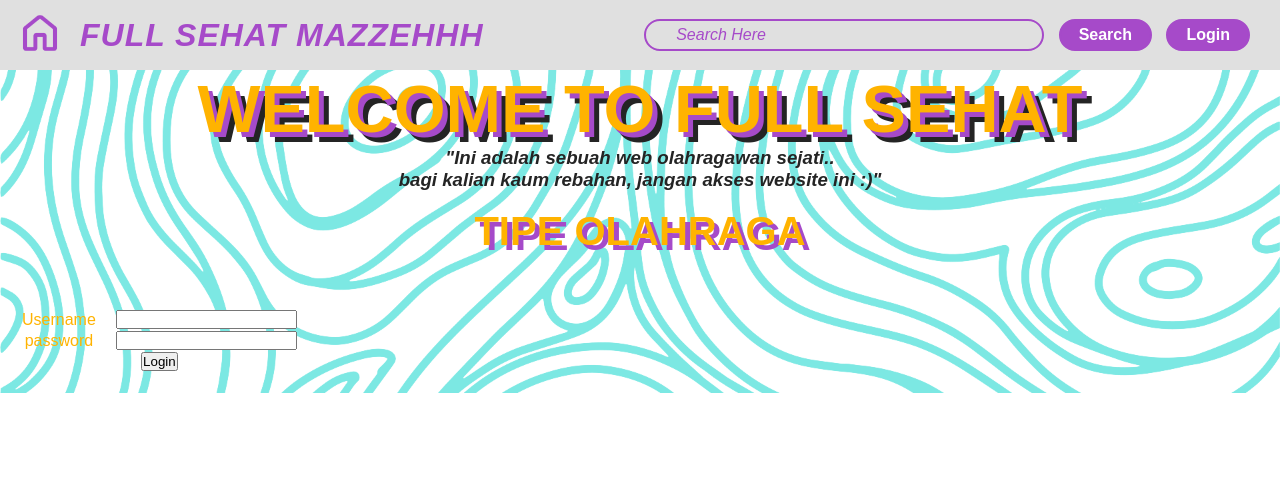
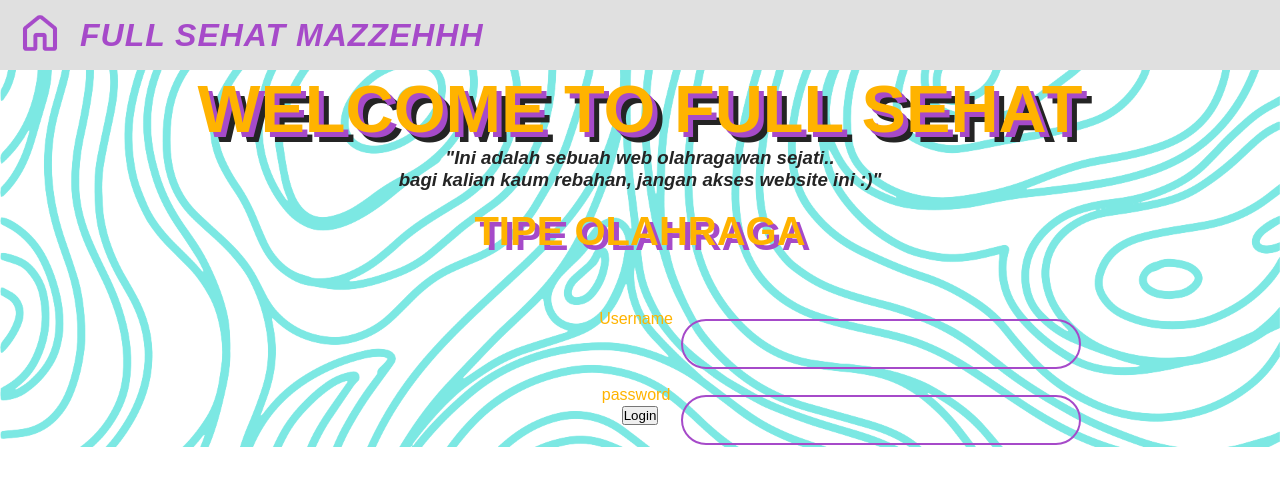
Before and after one commit to MaximHere/Project1-PrProgWeb, a PHP site: page /login.php in a window 1280 px wide. Shown: the top 486 px of the page. Run offline with PHP 8.4, Linux system fonts and the light colour scheme.

Commit message:
Update ke PHP

```diff
--- a/login.php
+++ b/login.php
@@ -1,3 +1,17 @@
+<?php
+session_start();
+
+if (isset($_POST['submit'])){
+    $user = $_POST["user"];
+    $pass = $_POST["password"];
+    if ($user == 'admin' && $pass == 'admin1'){
+        $_SESSION['username'] = $user;
+        header("Location: home.php");
+    }
+
+}
+?>
+
 <!DOCTYPE html>
 <html lang="en">
 <head>
@@ -5,6 +19,12 @@
     <meta charset="UTF-8">
     <meta http-equiv="X-UA-Compatible" content="IE=edge">
     <meta name="viewport" content="width=, initial-scale=1.0">
+    <style>
+        table.center {
+        margin-left: auto;
+        margin-right: auto;
+        }
+    </style>
     <title>Document</title>
 </head>
 <body class="home-page">
@@ -12,14 +32,6 @@
         <div class="topBar">
             <a href="home.php"><img src="pic/home button.png" alt="home icon"></a>
             <h1 id="webname">FULL SEHAT MAZZEHHH</h1>
-            <div class="topBar-right">
-                    <form action="home.php" method="post">
-                    <input class="search-box" type="text" placeholder="Search Here">
-                    <button class="SearchButton">Search</button>
-                    <button class="SearchButton" name="login">Login</button>
-                </form>
-
-            </div>
         </div>
     </header>
 
@@ -39,17 +51,24 @@
         <br>
         <br>
         <form action="login.php" method="post">
-            <table>
+            <table class="center">
                 <tr>
                     <td>Username</td>
-                    <td>&nbsp;</td>
-                    <td><input class="search-box" type="text" name="user"></td>
+                    <td class="jarak"></td>
+                    <td><input class="login-box" type="text" name="user"></td>
                 </tr>
+                <tr><td colspan="3">
+                    <br>
+                    <br>
+                    <br>
+
+                </td></tr>
                 <tr>
                     <td>password</td>
-                    <td>&emsp;</td>
-                    <td><input class="search-box" type="password" name="password"></td>
+                    <td class="jarak"></td>
+                    <td><input class="login-box" type="password" name="password"></td>
                 </tr>
+
                 <tr>
                     <td colspan="3">
                         <button type="submit" name="submit">Login</button>
--- a/style.css
+++ b/style.css
@@ -7,6 +7,10 @@
   -moz-osx-font-smoothing: grayscale;
 }
 
+.jarak {
+  width: 5%;
+  height: 5%;
+}
 /* HEADER STYLE */
 
 html,
@@ -56,6 +60,17 @@ main {
   font-style: italic;
   clear: both;
 }
+.topBar h5 {
+  position: absolute;
+  left: 800px;
+  letter-spacing: 1px;
+  font-size: 15pt;
+  color: #a64ac9;
+  font-weight: 700;
+  font-style: italic;
+  clear: both;
+}
+
 
 .topBar a {
   text-decoration: none;
@@ -129,6 +144,7 @@ main {
 
 main h2 {
   color: #ffb300;
+  text-align: center;
 }
 
 .home-page .details {
```
Also changed, not shown: home.php (+27 -12 lines).
